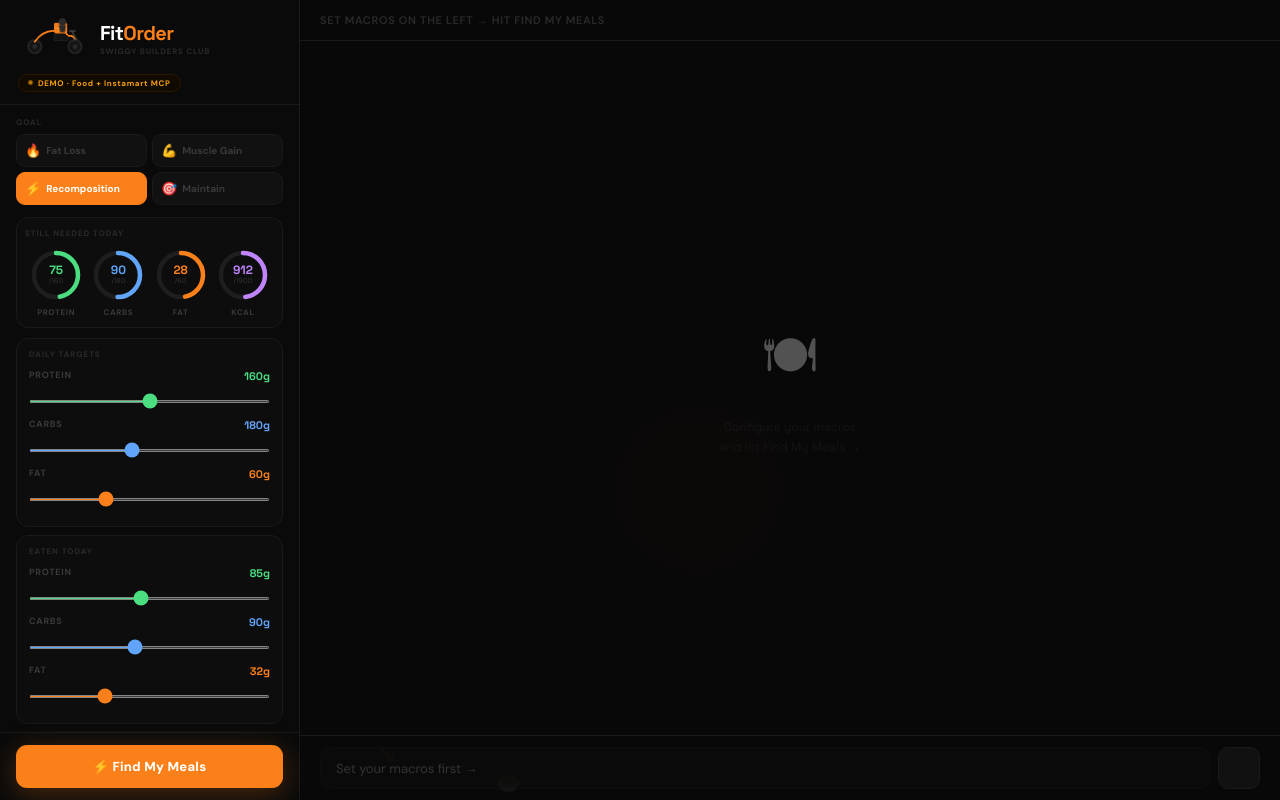
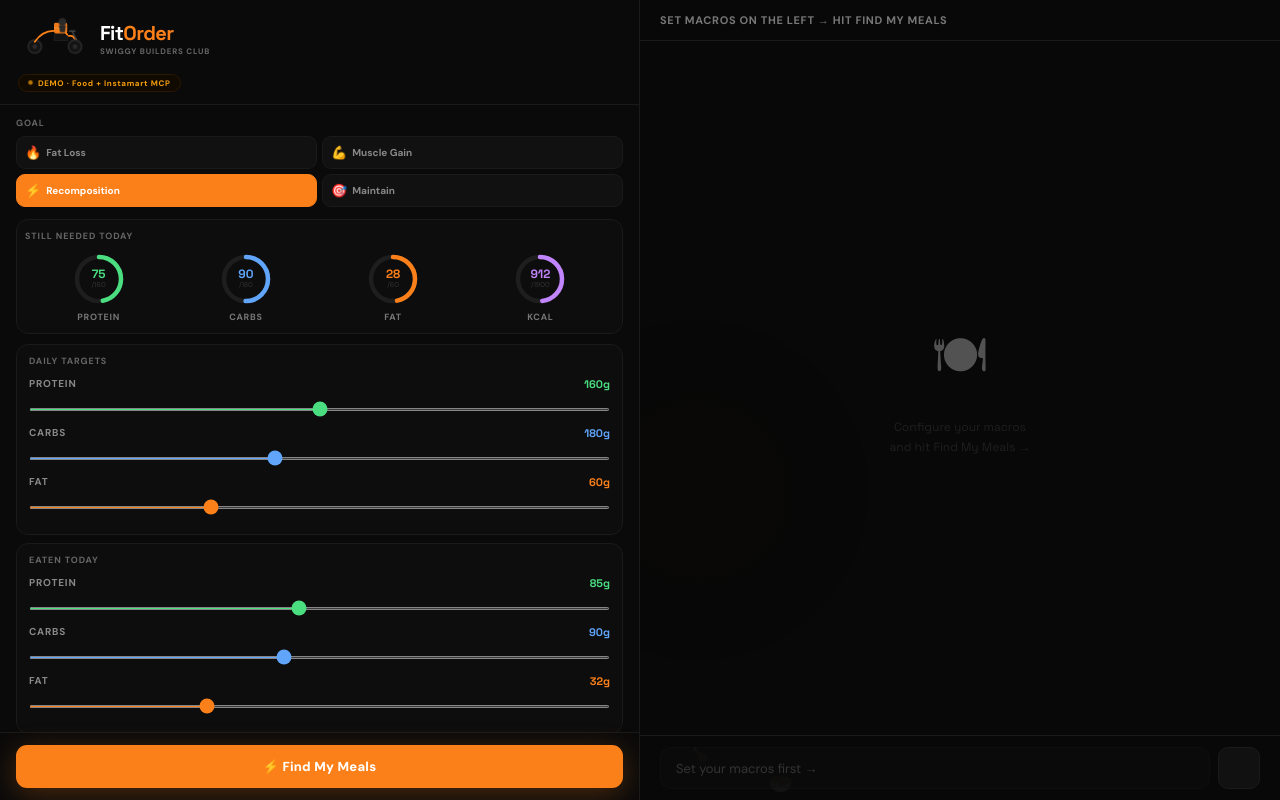
Before and after one commit to s-netizen/fitorder, a React (Vite) app: page / in a window 1280 px wide. Built offline with nearby package versions, Linux system fonts and the light colour scheme.

Commit message:
fix: 50-50 split layout, all section headings visible grey

```diff
--- a/src/App.jsx
+++ b/src/App.jsx
@@ -68,7 +68,7 @@ function Ring({ label, val, max, color, size = 54 }) {
           <div style={{ fontSize: 7, color: "#333" }}>/{max}</div>
         </div>
       </div>
-      <div style={{ fontSize: 8, color: "#3a3a3a", textTransform: "uppercase", letterSpacing: "0.08em", fontWeight: 700, marginTop: 5 }}>{label}</div>
+      <div style={{ fontSize: 9, color: "#777", textTransform: "uppercase", letterSpacing: "0.08em", fontWeight: 700, marginTop: 5 }}>{label}</div>
     </div>
   );
 }
@@ -256,7 +256,7 @@ export default function App() {
       <div style={{ position: "fixed", top: "30%", left: "35%", width: 500, height: 500, borderRadius: "50%", background: `radial-gradient(circle, ${O}18 0%, transparent 70%)`, animation: "glow 6s ease-in-out infinite", pointerEvents: "none", zIndex: 0 }}/>
 
       {/* ── LEFT: Setup panel ─────────────────────────────────────────────── */}
-      <div style={{ width: 300, flexShrink: 0, borderRight: `1px solid ${BORDER}`, display: "flex", flexDirection: "column", height: "100vh", position: "relative", zIndex: 1, background: "#0a0a0a" }}>
+      <div style={{ width: "50%", flexShrink: 0, borderRight: `1px solid ${BORDER}`, display: "flex", flexDirection: "column", height: "100vh", position: "relative", zIndex: 1, background: "#0a0a0a" }}>
 
         {/* Logo area */}
         <div style={{ padding: "16px 18px 12px", borderBottom: `1px solid ${BORDER}`, flexShrink: 0 }}>
@@ -264,7 +264,7 @@ export default function App() {
             <Scooter size={72}/>
             <div>
               <div style={{ fontSize: 20, fontWeight: 800, fontFamily: "'Space Grotesk',sans-serif", letterSpacing: "-0.03em" }}>Fit<span style={{ color: O }}>Order</span></div>
-              <div style={{ fontSize: 8, color: "#2a2a2a", textTransform: "uppercase", letterSpacing: "0.1em", fontWeight: 700 }}>Swiggy Builders Club</div>
+              <div style={{ fontSize: 8, color: "#666", textTransform: "uppercase", letterSpacing: "0.1em", fontWeight: 700 }}>Swiggy Builders Club</div>
             </div>
           </div>
           <div style={{ display: "inline-flex", alignItems: "center", gap: 5, background: "#110a00", border: "1px solid #2a1800", borderRadius: 99, padding: "3px 9px" }}>
@@ -278,11 +278,11 @@ export default function App() {
 
           {/* Goal */}
           <div style={{ marginBottom: 12 }}>
-            <div style={{ fontSize: 8, color: "#2a2a2a", letterSpacing: "0.12em", textTransform: "uppercase", fontWeight: 700, marginBottom: 7 }}>Goal</div>
+            <div style={{ fontSize: 9, color: "#666", letterSpacing: "0.1em", textTransform: "uppercase", fontWeight: 700, marginBottom: 7 }}>Goal</div>
             <div style={{ display: "grid", gridTemplateColumns: "1fr 1fr", gap: 5 }}>
               {Object.entries(GOALS).map(([k, v]) => (
                 <button key={k} className="gbtn" onClick={() => setMacros(m => ({ ...m, goal: k }))} style={{
-                  background: macros.goal === k ? O : "#111", color: macros.goal === k ? "#fff" : "#3a3a3a",
+                  background: macros.goal === k ? O : "#111", color: macros.goal === k ? "#fff" : "#888",
                   border: `1px solid ${macros.goal === k ? O : BORDER}`, borderRadius: 9, padding: "7px 8px",
                   fontSize: 10, fontWeight: 700, cursor: "pointer", transition: "all 0.18s",
                   textAlign: "left", display: "flex", alignItems: "center", gap: 5,
@@ -295,7 +295,7 @@ export default function App() {
 
           {/* Macro rings */}
           <div style={{ background: "#0d0d0d", border: `1px solid ${BORDER}`, borderRadius: 12, padding: "10px 8px", marginBottom: 10 }}>
-            <div style={{ fontSize: 8, color: "#2a2a2a", letterSpacing: "0.12em", textTransform: "uppercase", fontWeight: 700, marginBottom: 10 }}>Still Needed Today</div>
+            <div style={{ fontSize: 9, color: "#666", letterSpacing: "0.1em", textTransform: "uppercase", fontWeight: 700, marginBottom: 10 }}>Still Needed Today</div>
             <div style={{ display: "flex", justifyContent: "space-around" }}>
               <Ring label="Protein" val={rem.p} max={macros.protein} color="#4ade80"/>
               <Ring label="Carbs" val={rem.c} max={macros.carbs} color="#60a5fa"/>
@@ -318,11 +318,11 @@ export default function App() {
             ]},
           ].map(({ label, items }) => (
             <div key={label} style={{ background: "#0d0d0d", border: `1px solid ${BORDER}`, borderRadius: 12, padding: "10px 12px", marginBottom: 8 }}>
-              <div style={{ fontSize: 8, color: "#2a2a2a", letterSpacing: "0.12em", textTransform: "uppercase", fontWeight: 700, marginBottom: 10 }}>{label}</div>
+              <div style={{ fontSize: 9, color: "#666", letterSpacing: "0.1em", textTransform: "uppercase", fontWeight: 700, marginBottom: 10 }}>{label}</div>
               {items.map(s => (
                 <div key={s.name} style={{ marginBottom: 10 }}>
                   <div style={{ display: "flex", justifyContent: "space-between", marginBottom: 4 }}>
-                    <span style={{ fontSize: 9, color: "#3a3a3a", textTransform: "uppercase", letterSpacing: "0.08em", fontWeight: 700 }}>{s.name}</span>
+                    <span style={{ fontSize: 10, color: "#888", textTransform: "uppercase", letterSpacing: "0.08em", fontWeight: 700 }}>{s.name}</span>
                     <span style={{ fontFamily: "'Space Grotesk',monospace", fontSize: 11, fontWeight: 700, color: s.color }}>{s.val}g</span>
                   </div>
                   <input type="range" min={20} max={s.max} value={s.val} onChange={e => s.fn(+e.target.value)} style={{ width: "100%", accentColor: s.color, height: 3 }}/>
@@ -358,13 +358,13 @@ export default function App() {
 
         {/* Chat header */}
         <div style={{ padding: "13px 20px", borderBottom: `1px solid ${BORDER}`, flexShrink: 0, background: "#080808" }}>
-          <div style={{ fontSize: 11, fontWeight: 600, color: "#2a2a2a", letterSpacing: "0.06em", textTransform: "uppercase" }}>
+          <div style={{ fontSize: 11, fontWeight: 700, color: "#777", letterSpacing: "0.06em", textTransform: "uppercase" }}>
             {started ? `${GOALS[macros.goal]} · Macro-Aware Agent` : "Set macros on the left → hit Find My Meals"}
           </div>
           {agent.toolActivity && (
             <div style={{ display: "flex", alignItems: "center", gap: 5, marginTop: 4 }}>
               <div style={{ width: 4, height: 4, borderRadius: "50%", background: O, animation: "demoPulse 0.8s infinite" }}/>
-              <span style={{ fontSize: 9, color: "#3a3a3a", fontFamily: "'Space Grotesk',monospace" }}>{agent.toolActivity}</span>
+              <span style={{ fontSize: 9, color: "#666", fontFamily: "'Space Grotesk',monospace" }}>{agent.toolActivity}</span>
             </div>
           )}
         </div>
@@ -374,7 +374,7 @@ export default function App() {
           {!started ? (
             <div style={{ height: "100%", display: "flex", flexDirection: "column", alignItems: "center", justifyContent: "center", gap: 10, opacity: 0.3 }}>
               <div style={{ fontSize: 52 }}>🍽</div>
-              <div style={{ fontSize: 12, color: "#333", textAlign: "center", fontFamily: "'Space Grotesk',sans-serif", lineHeight: 1.6 }}>Configure your macros<br/>and hit Find My Meals →</div>
+              <div style={{ fontSize: 12, color: "#555", textAlign: "center", fontFamily: "'Space Grotesk',sans-serif", lineHeight: 1.6 }}>Configure your macros<br/>and hit Find My Meals →</div>
             </div>
           ) : (
             agent.messages.map((m, i) => (
@@ -391,7 +391,7 @@ export default function App() {
         {started && agent.messages.length <= 2 && !agent.loading && (
           <div style={{ padding: "0 20px 8px", display: "flex", gap: 5, flexWrap: "wrap", flexShrink: 0 }}>
             {QUICK_PROMPTS.map(q => (
-              <button key={q.text} className="qp" onClick={() => send(q.text)} style={{ background: "#0d0d0d", border: `1px solid ${BORDER}`, borderRadius: 99, padding: "5px 11px", fontSize: 10, color: "#3a3a3a", cursor: "pointer", transition: "all 0.15s", fontFamily: "inherit" }}>{q.label}</button>
+              <button key={q.text} className="qp" onClick={() => send(q.text)} style={{ background: "#0d0d0d", border: `1px solid ${BORDER}`, borderRadius: 99, padding: "5px 11px", fontSize: 10, color: "#777", cursor: "pointer", transition: "all 0.15s", fontFamily: "inherit" }}>{q.label}</button>
             ))}
           </div>
         )}
```
